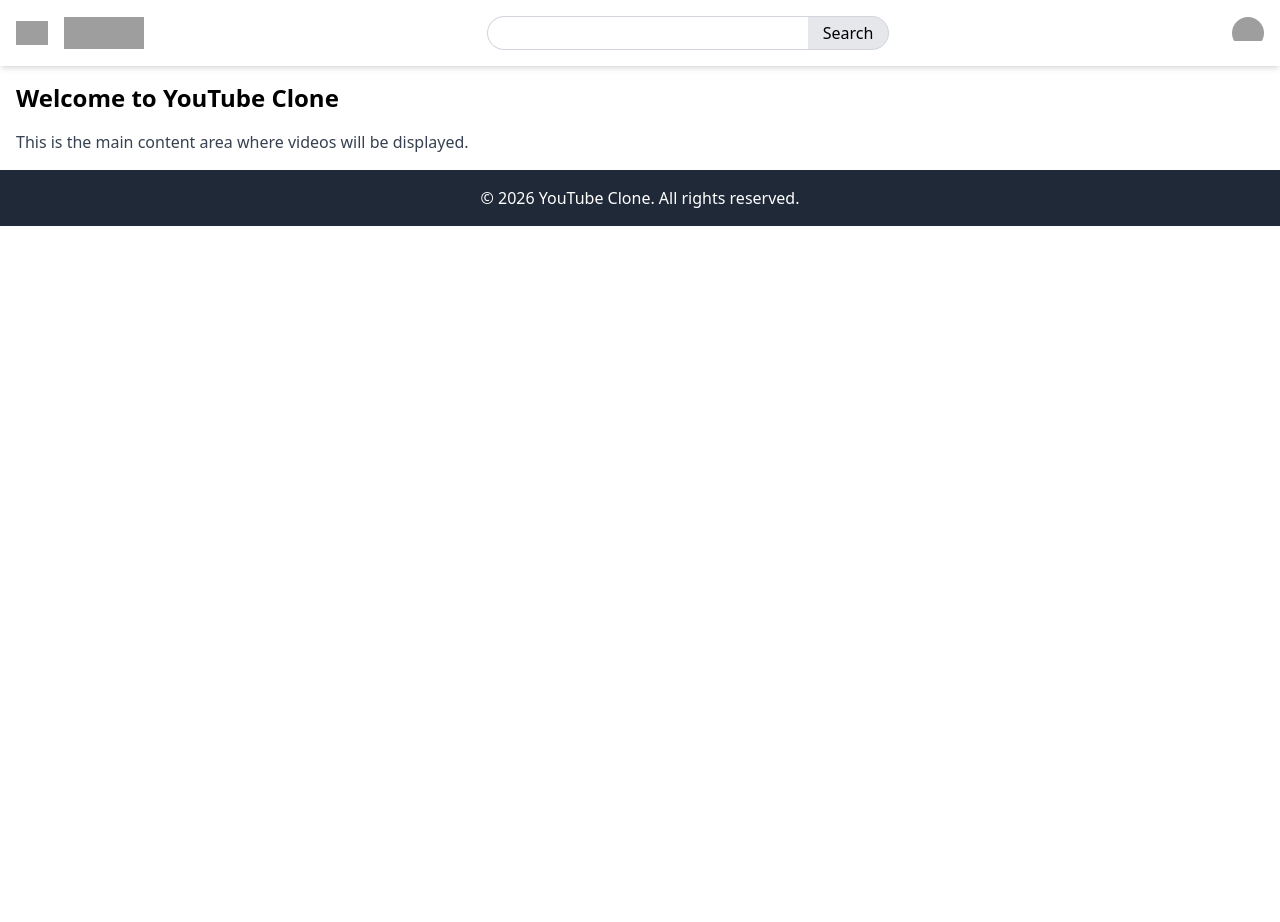
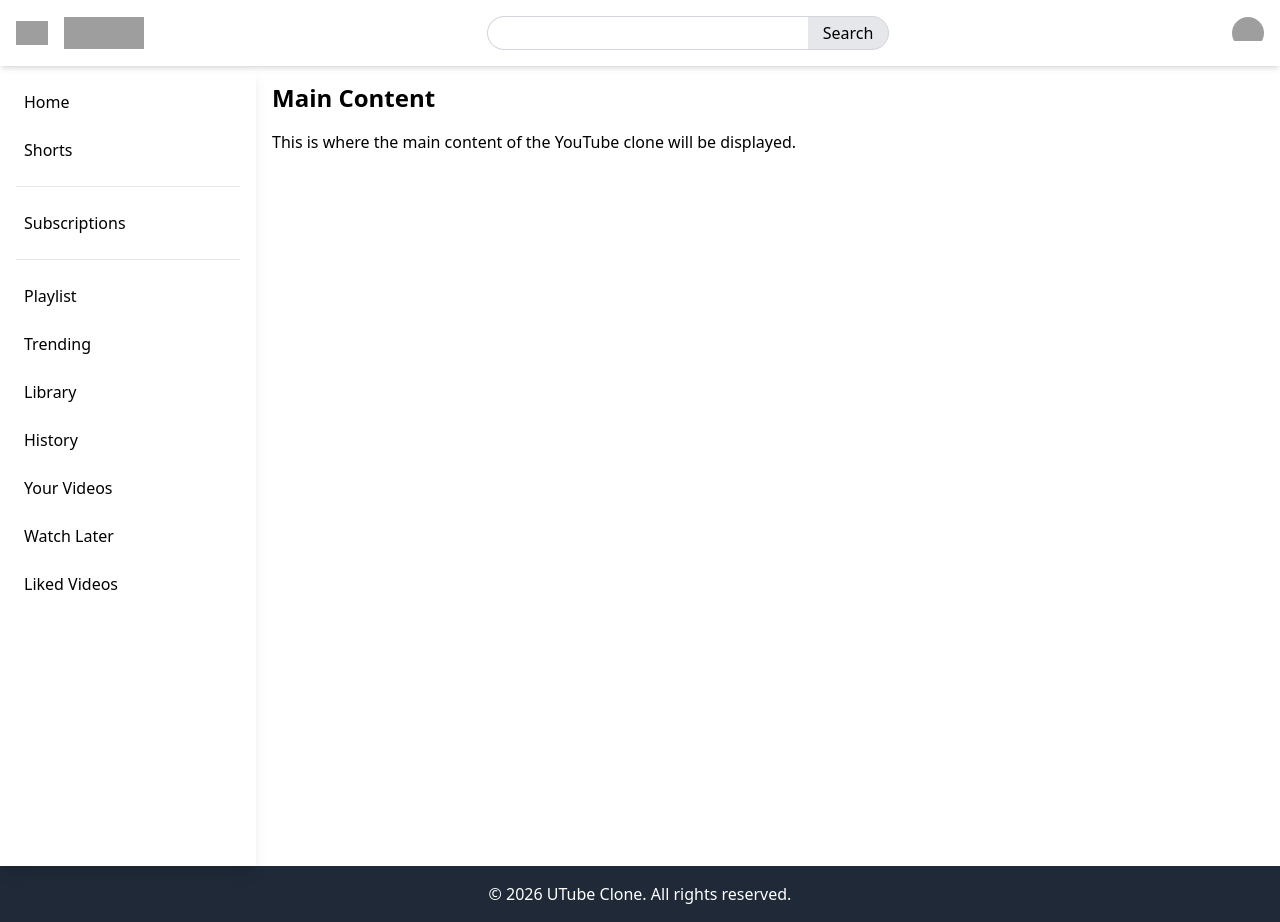
Before and after one commit to Ponhari-S/Utube-React, a React (Create React App) app: page / in a window 1280 px wide. Before the commit the page ends 800 px from the top, so only its background shows below. Built offline with nearby package versions, Linux system fonts and the light colour scheme; grey boxes are pictures that could not be loaded.

Commit message:
Sidebar commit

```diff
--- a/src/components/Footer.js
+++ b/src/components/Footer.js
@@ -2,7 +2,7 @@
 const Footer = () => {
   return (
     <footer className="bg-gray-800 text-white p-4 text-center">
-        <p>&copy; 2026 YouTube Clone. All rights reserved.</p>
+        <p>&copy; 2026 UTube Clone. All rights reserved.</p>
     </footer>
   );
 }
--- a/src/components/Main.js
+++ b/src/components/Main.js
@@ -1,10 +1,12 @@
+import SideBar from "../components/SideBar";
+import MainContainer from "../components/MainContainer";
 
 const Main = () => {
     return (
-        <main className="flex-1 p-4">
-            <h1 className="text-2xl font-bold mb-4">Welcome to YouTube Clone</h1>
-            <p className="text-gray-700">This is the main content area where videos will be displayed.</p>
-        </main>
+        <div className="flex">
+            <SideBar />
+            <MainContainer />
+        </div>
     );
 }
 
--- /dev/null
+++ b/src/components/MainContainer.js
@@ -0,0 +1,10 @@
+const MainContainer = () => {
+    return (
+        <div className="flex-1 p-4">
+            <h1 className="text-2xl font-bold mb-4">Main Content</h1>
+            <p>This is where the main content of the YouTube clone will be displayed.</p>
+        </div>
+    );
+}
+
+export default MainContainer;
--- /dev/null
+++ b/src/components/SideBar.js
@@ -0,0 +1,26 @@
+const SideBar = () => {
+    return (
+        <div className="w-64 text-black h-screen p-4 shadow-lg">
+            <ul className="space-y-2">
+                <li className="hover:bg-gray-200 p-2 rounded">Home</li>
+                <li className="hover:bg-gray-200 p-2 rounded">Shorts</li>
+            </ul>
+            <hr className="my-4 border-gray-200" />
+            <ul className="space-y-2">
+                <li className="hover:bg-gray-200 p-2 rounded">Subscriptions</li>
+            </ul>
+            <hr className="my-4 border-gray-200" />
+            <ul className="space-y-2">
+                <li className="hover:bg-gray-200 p-2 rounded">Playlist</li>
+                <li className="hover:bg-gray-200 p-2 rounded">Trending</li>
+                <li className="hover:bg-gray-200 p-2 rounded">Library</li>
+                <li className="hover:bg-gray-200 p-2 rounded">History</li>
+                <li className="hover:bg-gray-200 p-2 rounded">Your Videos</li>
+                <li className="hover:bg-gray-200 p-2 rounded">Watch Later</li>
+                <li className="hover:bg-gray-200 p-2 rounded">Liked Videos</li>
+            </ul>
+        </div>
+    );
+}
+
+export default SideBar;
```
